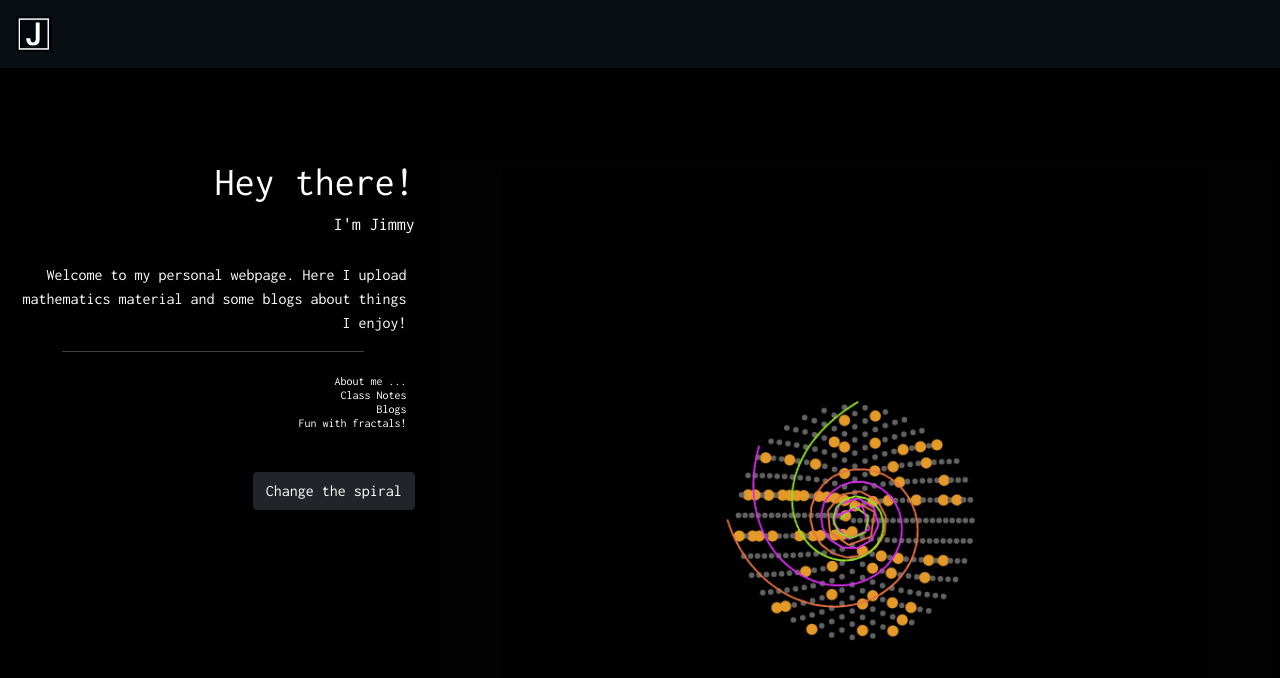
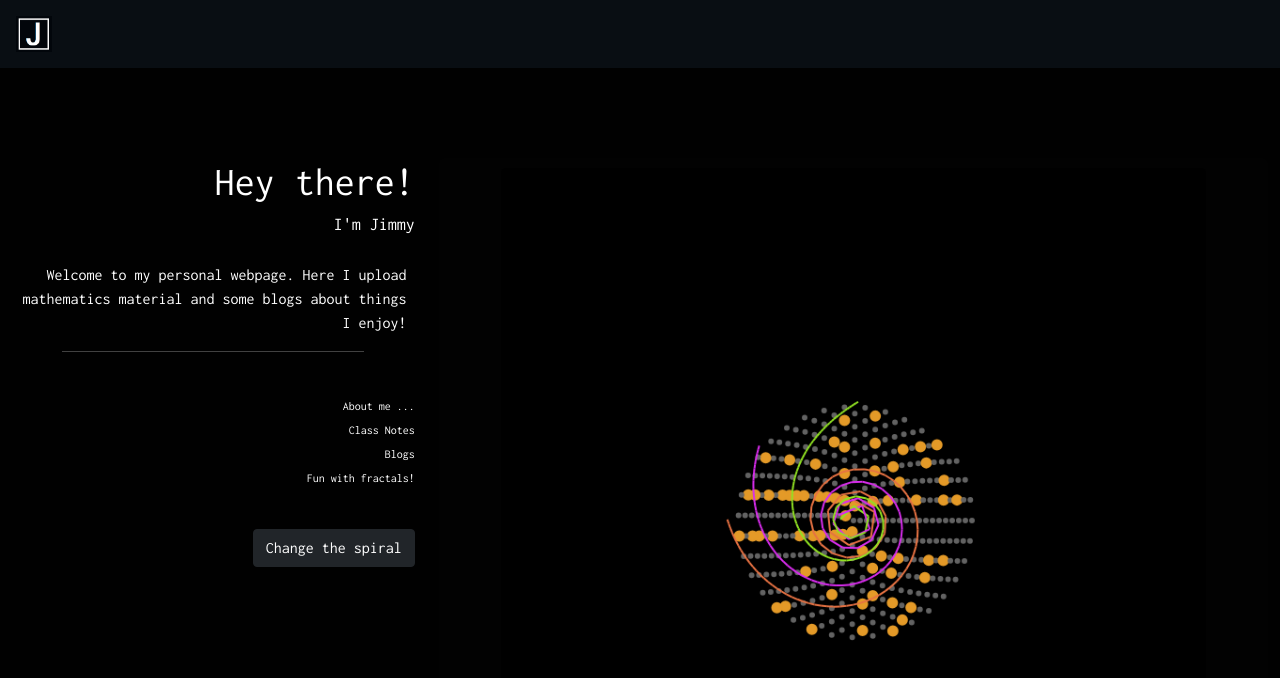
Before and after one commit to JimmyCalvoMonge/my_page, a React (Create React App) app: page / in a window 1280 px wide. Shown: the top 678 px of the page. Built offline with nearby package versions, Linux system fonts and the light colour scheme.

Commit message:
fixed a stacked in home page

```diff
--- a/src/Pages/Home.js
+++ b/src/Pages/Home.js
@@ -55,10 +55,10 @@ class Home extends React.Component {
 
               <div className="class1">
 
-              <a href="/aboutme"><p>About me ... </p></a>
-              <a href="/notes"><p>Class Notes</p></a>
-              <a href="/blogs"><p>Blogs</p></a>
-              <a href="/funfractals"><p>Fun with fractals!</p></a>
+              <a href="/aboutme">About me ...</a> <br></br>
+              <a href="/notes">Class Notes</a> <br></br>
+              <a href="/blogs">Blogs</a> <br></br>
+              <a href="/funfractals">Fun with fractals!</a> <br></br>
 
               </div>
 
--- a/src/index.css
+++ b/src/index.css
@@ -143,6 +143,11 @@ body {
   margin-top: 10%;
   margin-bottom: 10%;
   text-align: right;
+  display: block;
+}
+
+.Home a{
+  color: white;
 }
 
 /* Aboutme styles */
```
